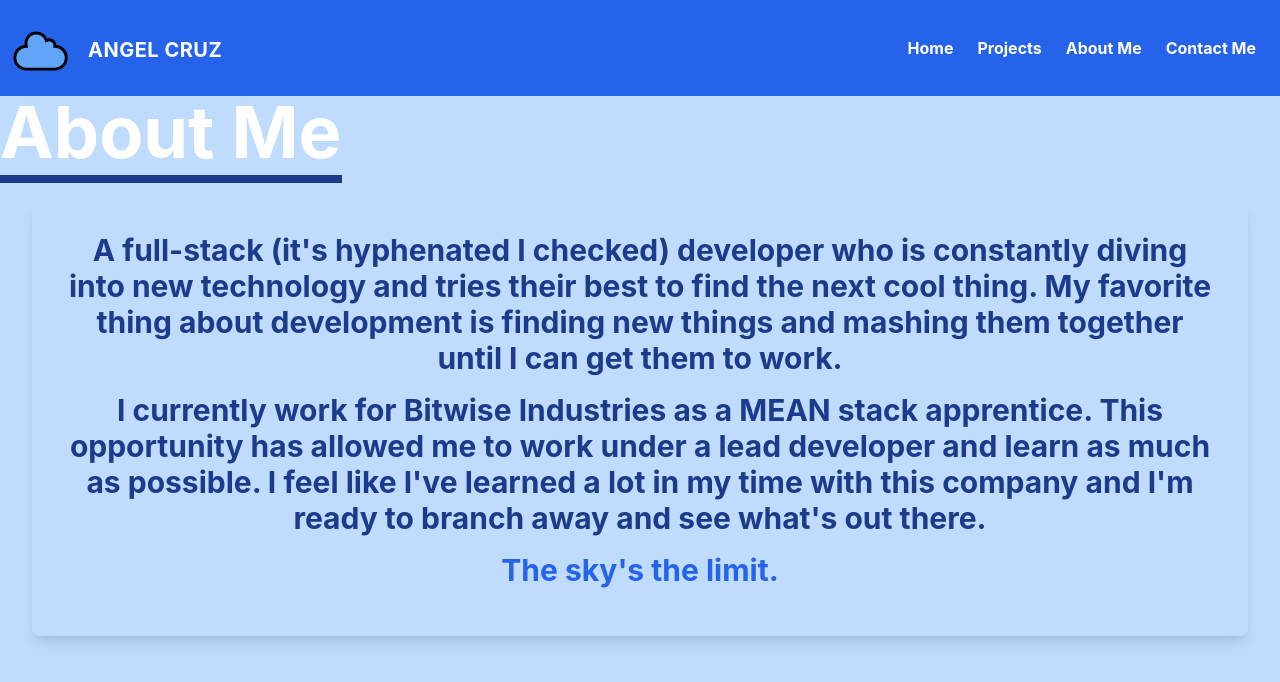
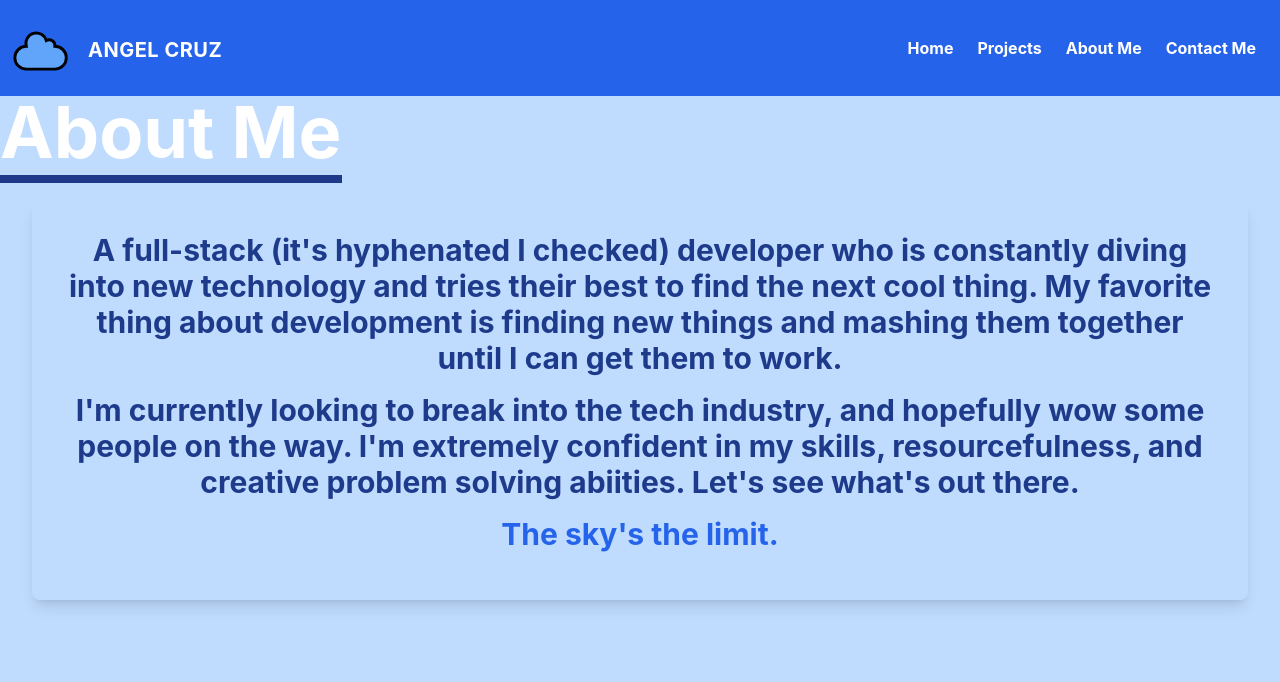
Before and after one commit to sirpuffin1/portfolio, a Next.js app: page /about in a window 1280 px wide. Shown: the top 682 px of the page. Built offline with nearby package versions, Linux system fonts and the light colour scheme.

Commit message:
ref(about): update message

```diff
--- a/pages/about.js
+++ b/pages/about.js
@@ -8,7 +8,7 @@ const about = () => {
 
 
         <p className="font-bold text-3xl text-blue-900 mb-4">A full-stack (it's hyphenated I checked) developer who is constantly diving into new technology and tries their best to find the next cool thing. My favorite thing about development is finding new things and mashing them together until I can get them to work. </p>
-        <p className="font-bold text-3xl text-blue-900 mb-4">I currently work for Bitwise Industries as a MEAN stack apprentice. This opportunity has allowed me to work under a lead developer and learn as much as possible. I feel like I&apos;ve learned a lot in my time with this company and I&apos;m ready to branch away and see what&apos;s out there.</p>
+        <p className="font-bold text-3xl text-blue-900 mb-4">I'm currently looking to break into the tech industry, and hopefully wow some people on the way. I'm extremely confident in my skills, resourcefulness, and creative problem solving abiities. Let's see what's out there.</p>
         <p className="font-bold text-3xl text-blue-600 mb-4">The sky&apos;s the limit.</p>
 
 
```
